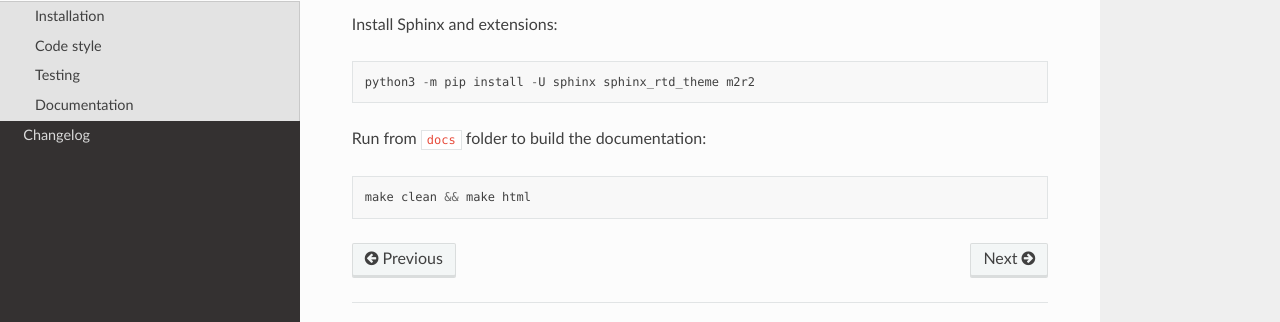
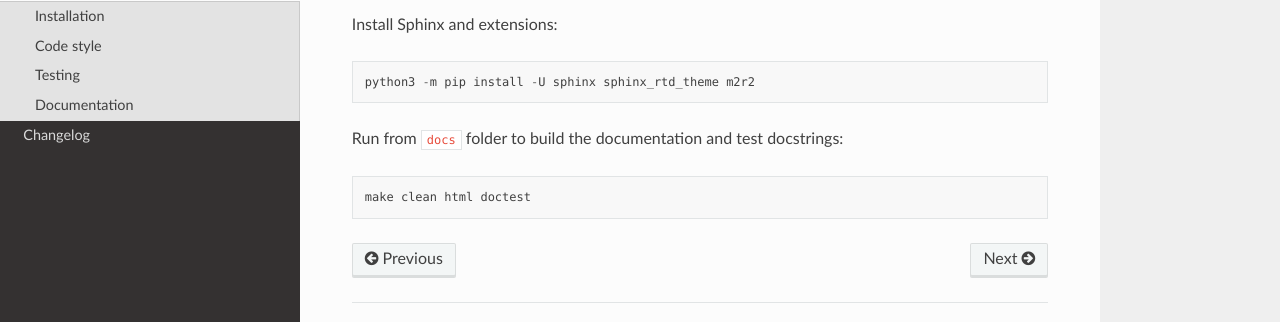
Before and after one commit to esynr3z/corsair, a Sphinx documentation site: the page built from docs/contributing.rst, in a window 1280 px wide and 900 px high, scrolled down 564 px. Shown: the part 492-814 px from the top of the window. Built offline with Sphinx 7.4.7 and the Read the Docs theme 2.0.0, drawn with Linux system fonts in a browser that asks for light colours.

Commit message:
Enable doctest

```diff
--- a/docs/conf.py
+++ b/docs/conf.py
@@ -31,10 +31,15 @@
     'm2r2',
     'sphinx.ext.autodoc',
     'sphinx.ext.napoleon',
-    'sphinx.ext.viewcode'
+    'sphinx.ext.viewcode',
+    'sphinx.ext.doctest',
 ]
 
 source_suffix = ['.rst', '.md']
+
+doctest_global_setup = '''
+from corsair import *
+'''
 
 # Add any paths that contain templates here, relative to this directory.
 templates_path = ['_templates']
--- a/docs/contributing.rst
+++ b/docs/contributing.rst
@@ -55,8 +55,8 @@
 
     python3 -m pip install -U sphinx sphinx_rtd_theme m2r2
 
-Run from ``docs`` folder to build the documentation:
+Run from ``docs`` folder to build the documentation and test docstrings:
 
 ::
 
-    make clean && make html
+    make clean html doctest
```
